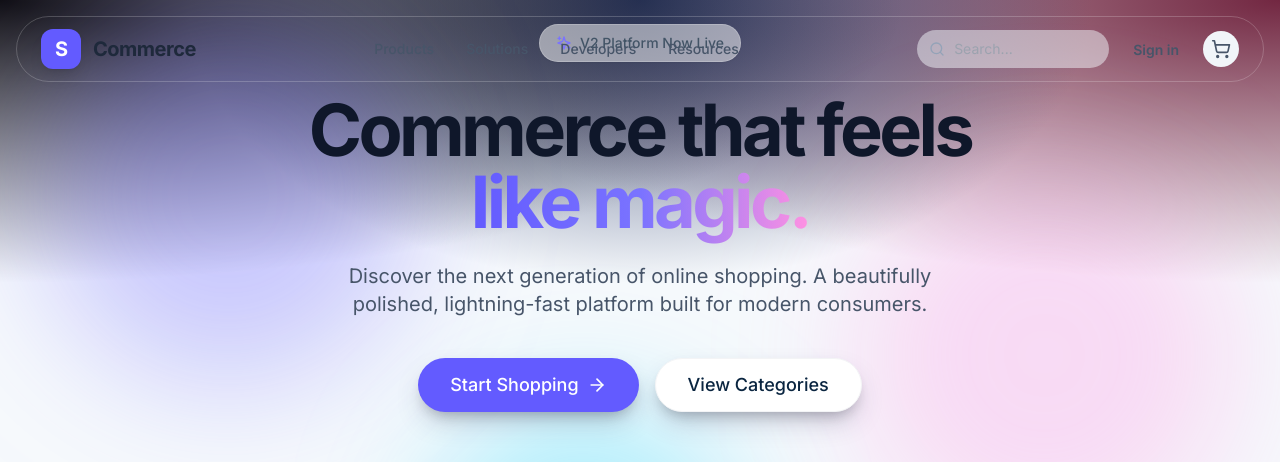
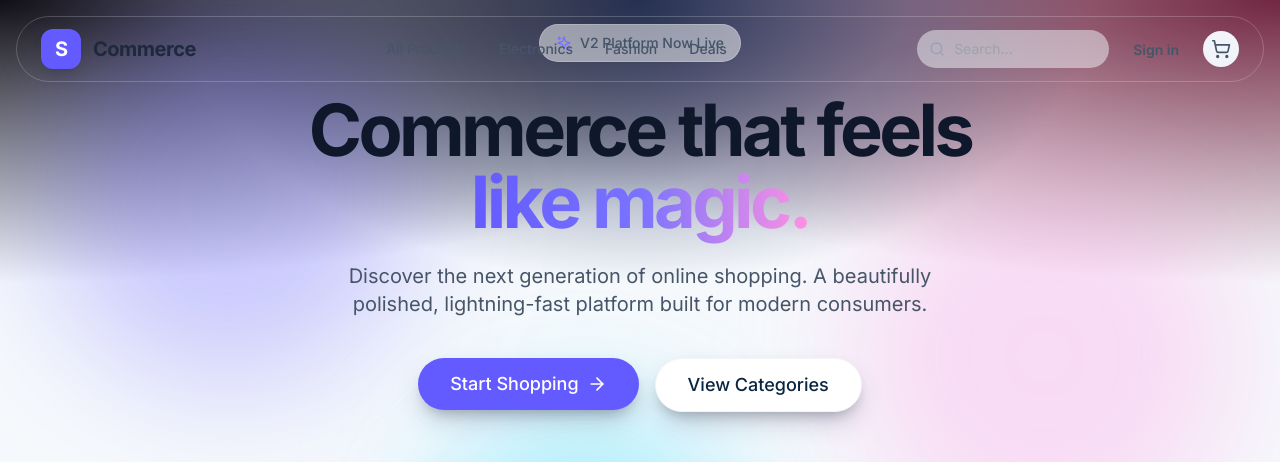
Before and after one commit to majaaz/AIProjectvideo, a Next.js app: page / in a window 1280 px wide. Shown: the top 462 px of the page. Built offline with nearby package versions, Linux system fonts and the light colour scheme; no server answers; the database is empty.

Commit message:
fix: wire up navigation buttons in hero and header

```diff
--- a/app/page.tsx
+++ b/app/page.tsx
@@ -83,13 +83,17 @@ export default function HomePage() {
             transition={{ duration: 0.5, delay: 0.3 }}
             className="flex flex-col sm:flex-row gap-4"
           >
-            <button className="stripe-btn-primary flex items-center justify-center group text-lg px-8">
-              Start Shopping
-              <ArrowRight className="w-5 h-5 ml-2 group-hover:translate-x-1 transition-transform" />
-            </button>
-            <button className="stripe-btn-secondary text-lg px-8">
-              View Categories
-            </button>
+            <Link href="/search">
+              <button className="stripe-btn-primary flex items-center justify-center group text-lg px-8 w-full sm:w-auto">
+                Start Shopping
+                <ArrowRight className="w-5 h-5 ml-2 group-hover:translate-x-1 transition-transform" />
+              </button>
+            </Link>
+            <Link href="/search?category=all">
+              <button className="stripe-btn-secondary text-lg px-8 w-full sm:w-auto">
+                View Categories
+              </button>
+            </Link>
           </motion.div>
         </motion.section>
 
--- a/components/Header.tsx
+++ b/components/Header.tsx
@@ -55,10 +55,17 @@ export function Header() {
 
           {/* Desktop Nav */}
           <div className="hidden md:flex items-center space-x-8 text-sm font-medium text-slate-600">
-            {['Products', 'Solutions', 'Developers', 'Resources'].map((item) => (
-              <motion.div key={item} whileHover={{ y: -2 }} className="cursor-pointer hover:text-stripe-blurple transition-colors">
-                {item}
-              </motion.div>
+            {[
+              { name: 'All Products', href: '/search' },
+              { name: 'Electronics', href: '/search?category=electronics' },
+              { name: 'Fashion', href: '/search?category=fashion' },
+              { name: 'Deals', href: '/search?deals=true' }
+            ].map((item) => (
+              <Link key={item.name} href={item.href}>
+                <motion.div whileHover={{ y: -2 }} className="cursor-pointer hover:text-stripe-blurple transition-colors">
+                  {item.name}
+                </motion.div>
+              </Link>
             ))}
           </div>
 
```
